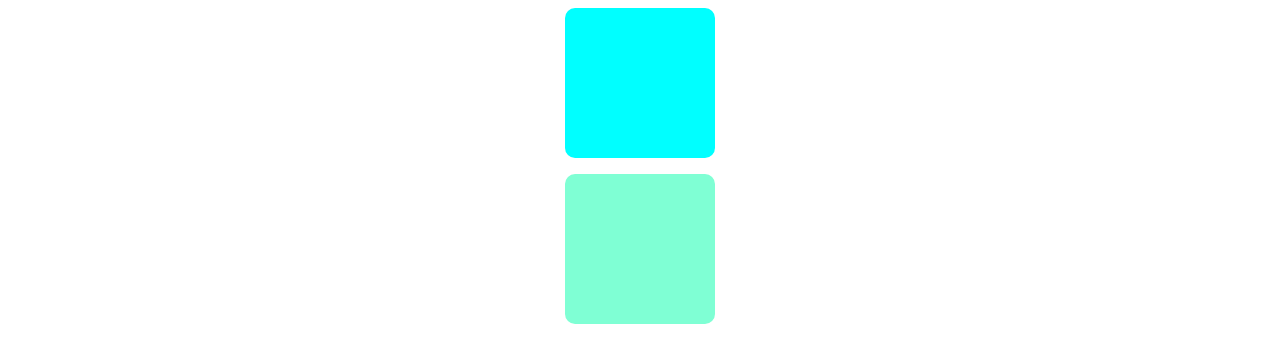
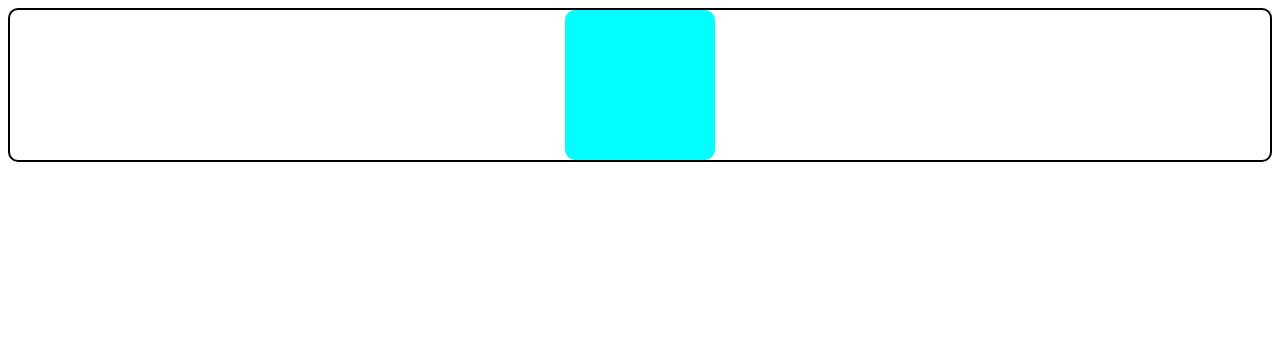
Before and after one commit to mahmud035/Level-2-Frontend-Track-All-Modules, a React (Vite) app in the folder 6. Intro to Web Animations (Basic CSS + JS Animations)/animation/: page / in a window 1280 px wide. Shown: the top 362 px of the page. Built offline with nearby package versions, Linux system fonts and the light colour scheme.

Commit message:
6-3 3D Transform Element

```diff
--- a/6. Intro to Web Animations (Basic CSS + JS Animations)/animation/src/App.css
+++ b/6. Intro to Web Animations (Basic CSS + JS Animations)/animation/src/App.css
@@ -1,17 +1,14 @@
 .main {
-  /* border: 2px solid black; */
+  border: 2px solid black;
   border-radius: 10px;
   display: flex;
-  flex-direction: column;
   justify-content: center;
   align-items: center;
   gap: 16px;
-  /* overflow: hidden; */
-  /* position: relative; */
+  perspective: 1000px;
 }
 
 .box-1 {
-  /* position: absolute; */
   width: 150px;
   height: 150px;
   background-color: aqua;
@@ -19,23 +16,7 @@
   transition: all 1s ease-in-out;
 }
 
-.box-container-2 {
-  overflow: hidden;
+.box-1:hover {
+  transform: translateZ(500px);
+  /* transform: rotateX(90deg); */
 }
-
-.box-2 {
-  /* position: absolute; */
-  width: 150px;
-  height: 150px;
-  background-color: aquamarine;
-  border-radius: 10px;
-  transition: all 1s ease-in-out;
-}
-
-.box-1:hover {
-  transform: rotate(45deg);
-}
-.box-2:hover {
-  transform: rotate(180deg);
-  transform-origin: top;
-}
--- a/6. Intro to Web Animations (Basic CSS + JS Animations)/animation/src/App.tsx
+++ b/6. Intro to Web Animations (Basic CSS + JS Animations)/animation/src/App.tsx
@@ -4,9 +4,6 @@ function App() {
   return (
     <div className="main">
       <div className="box-1"></div>
-      <div className="box-container-2">
-        <div className="box-2"></div>
-      </div>
     </div>
   );
 }
```
